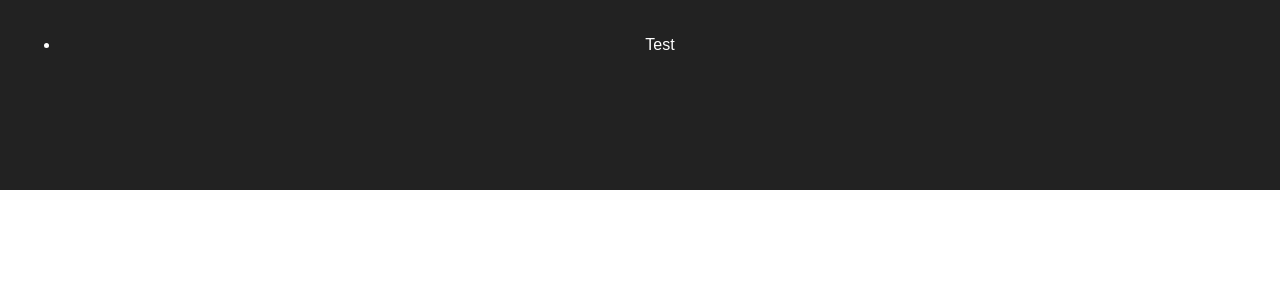
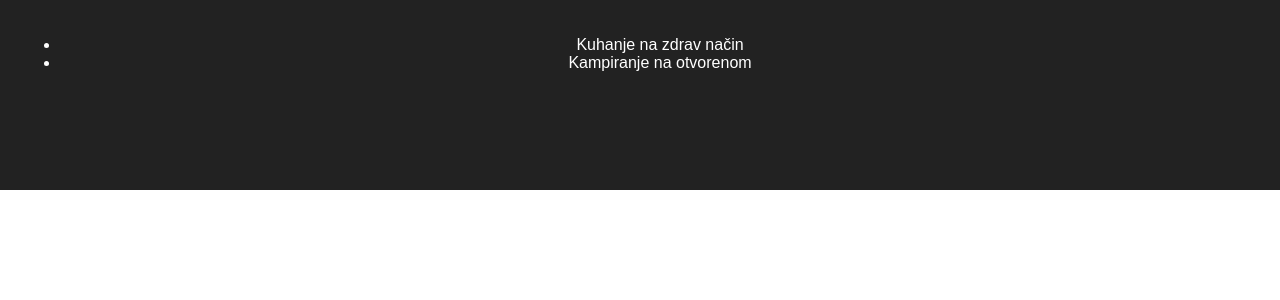
Before and after one commit to lamijaselmanovic/navbar, a React (Create React App) app: page / in a window 1280 px wide. Shown: the top 300 px of the page. Built offline with nearby package versions, Linux system fonts and the light colour scheme.

Commit message:
show test menu items

```diff
--- a/src/App.js
+++ b/src/App.js
@@ -1,37 +1,24 @@
 import React, { Component } from 'react';
 import logo from './logo.svg';
 import './App.css';
+import {menuItems} from './config.js';
 
-const menuItems = {
-  hr: [
-    "Ljepota i Vi",
-    "Kuhanje na zdrav način",
-    "Kampiranje na otvorenom",
-    "Aktivirajte se",
-    "Meditacija",
-    "2 + 2 = 3",
-    "Za filmofile i knjigoljupce",
-    "Jučer danas sutra"
-  ],
-  en: [
-    "Beauty and You",
-    "Healthy Cooking",
-    "Outdoor Camping",
-    "Activate",
-    "Meditation",
-    "2 + 2 = 3",
-    "Cinephiles' and Booklovers' Corner",
-    "Yesterday Today Tomorrow"
-  ]
-};
+class MenuItems extends Component {
+  render() {
+    return (
+      <ul>
+        <li>{this.props.items[1]}</li>
+        <li>{this.props.items[2]}</li>
+      </ul>
+    )
+  }
+}
 
 class NavBar extends Component {
   render() {
     return (
       <header className="App-header">
-        <ul>
-          <li>Test</li>
-        </ul>
+        <MenuItems items={menuItems.hr}/>
       </header>
     )
   }
--- /dev/null
+++ b/src/config.js
@@ -0,0 +1,22 @@
+export const menuItems = {
+  hr: [
+    "Ljepota i Vi",
+    "Kuhanje na zdrav način",
+    "Kampiranje na otvorenom",
+    "Aktivirajte se",
+    "Meditacija",
+    "2 + 2 = 3",
+    "Za filmofile i knjigoljupce",
+    "Jučer danas sutra"
+  ],
+  en: [
+    "Beauty and You",
+    "Healthy Cooking",
+    "Outdoor Camping",
+    "Activate",
+    "Meditation",
+    "2 + 2 = 3",
+    "Cinephiles' and Booklovers' Corner",
+    "Yesterday Today Tomorrow"
+  ]
+};
```
